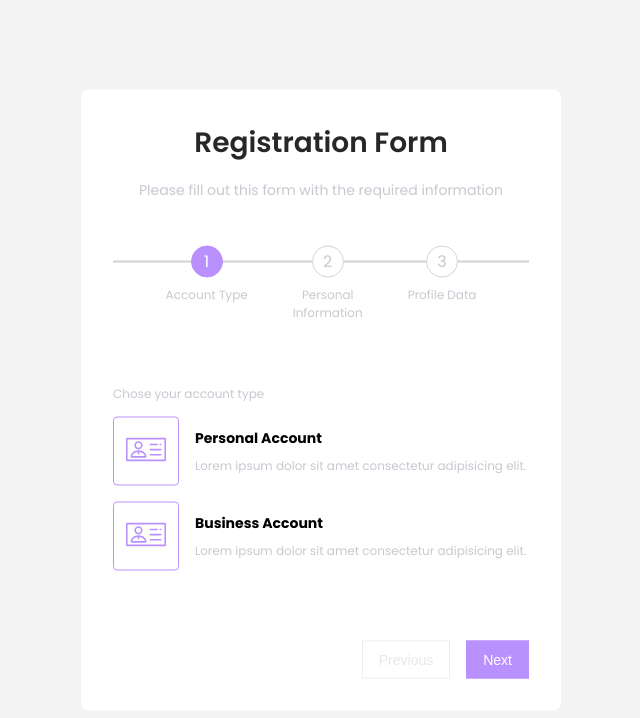
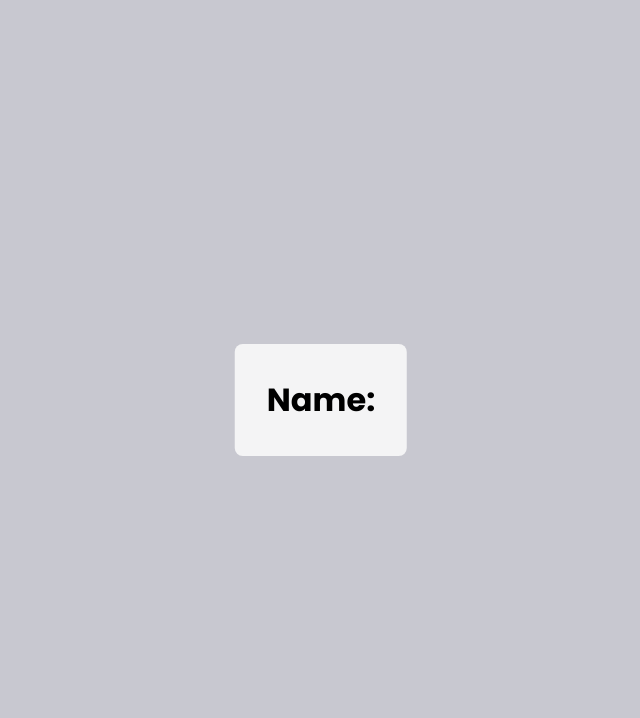
Before and after one commit to HukovaNastya/Multi-Step-Form, a React (Vite) app: page / in a window 1280 px wide. Shown: the top 718 px of the page, without its empty margins (319-959 px from the left). Built offline with nearby package versions, Linux system fonts and the light colour scheme.

Commit message:
fixed-sttyles-for-overlay

```diff
--- a/src/components/Modal/Modal.css
+++ b/src/components/Modal/Modal.css
@@ -2,8 +2,12 @@
     max-width: 480px;
     z-index: 1;
     border-radius: 8px;
-    padding: 32px !important;
     background-color: #F4F4F5 !important;
+    position: absolute;
+    top: 50%;
+    left: 50%;
+    transform: translate(-50%, -50%);
+    padding: 32px;
 }
 
 .pop-up__overlay {
--- a/src/components/RegistrationForm/RegistrationForm.tsx
+++ b/src/components/RegistrationForm/RegistrationForm.tsx
@@ -2,20 +2,19 @@ import "./RegistrationForm.css"
 import Form from "../Form/Form.tsx";
 import FormHeader from "../FormHeader/FormHeader.tsx";
 import RegistrationFormContent from "../RegistrationFormContent";
-// import { useForm } from "../../context/OnboardingFormContext.tsx";
 import Stepper from "../Stepper/Stepper.tsx";
 import Button from "../Button/Button.tsx";
-import { useMemo, useState } from "react";
-// import Modal from "../Modal/Modal.tsx";
-// import Typography from "../Typography/Typography.tsx";
+import {useMemo, useState} from "react";
+import Modal from "../Modal/Modal.tsx";
+import Typography from "../Typography/Typography.tsx";
 
 const RegistrationForm = () => {
-    // const [isModalOpen, setModalOpen] = useState(true);
+    const [isModalOpen, setModalOpen] = useState(true);
 
-    const onFormSubmit=(e:any) => {
+    const onFormSubmit = (e: any) => {
         e.preventDefault();
 
-        console.log('Hello World')
+        setModalOpen(true)
     }
     const steps = useMemo(() => {
         return [
@@ -43,6 +42,7 @@ const RegistrationForm = () => {
 
 
     return (
+        <div>
             <div className='registration-form-wrapper'>
                 <Form className='registration-form d-flex flex-column' onSubmit={onFormSubmit}>
                     <FormHeader/>
@@ -94,27 +94,30 @@ const RegistrationForm = () => {
                                     </Button>
                                 </div>
                                 <div>
-                                <button type='submit' className='form-button text-medium form-text active-button'>Submit</button>
+                                    <button type='submit'
+                                            className='form-button text-medium form-text active-button'>Submit
+                                    </button>
                                 </div>
                             </div>
                         )
                     }
                 </Form>
-            {/*<Modal isActive={isModalOpen} toggleModal={setModalOpen}>*/}
-            {/*    <div className='d-flex justify-space-between'>*/}
-            {/*        <div className='d-flex '>*/}
-            {/*            <div>*/}
-            {/*                <Typography>Name:</Typography>*/}
-            {/*                <Typography>{}</Typography>*/}
+            </div>
+            <Modal isActive={isModalOpen} toggleModal={setModalOpen}>
+                <div className='d-flex justify-space-between'>
+                    <div className='d-flex '>
+                        <div>
+                            <Typography>Name:</Typography>
+                            <Typography>{}</Typography>
 
-            {/*            </div>*/}
-            {/*        </div>*/}
-            {/*        <div>*/}
+                        </div>
+                    </div>
+                    <div>
 
-            {/*        </div>*/}
+                    </div>
 
-            {/*    </div>*/}
-            {/*</Modal>*/}
+                </div>
+            </Modal>
         </div>
     )
 }
--- a/src/components/RegistrationFormContent/ContentForThirdStep.tsx
+++ b/src/components/RegistrationFormContent/ContentForThirdStep.tsx
@@ -36,7 +36,7 @@ const ContentForThirdStep= () => {
                 titleText='Age'
                 htmlFor='age'
                 onChange={onAgeChange}
-                value={secondForm.age || ageValue}
+                value={secondForm.current.age || ageValue}
                 id={3}
                 inputType='number'
                 placeholder='Age'
@@ -45,7 +45,7 @@ const ContentForThirdStep= () => {
                 titleText='Area of interest'
                 htmlFor='interest'
                 onChange={onInterestChange}
-                value={secondForm.interest || interestValue}
+                value={secondForm.current.interest || interestValue}
                 id={4}
                 inputType='interest'
                 placeholder='Area of interest'/>
@@ -53,7 +53,7 @@ const ContentForThirdStep= () => {
                 titleText='Bio / Description'
                 htmlFor='description'
                 onChange={onDescriptionChange}
-                value={secondForm.description || descriptionValue}
+                value={secondForm.current.description || descriptionValue}
                 id={5}
                 inputType='type'
                 placeholder='Bio / Description'/>
```
Lines whose indentation alone changed are shown as unchanged.
